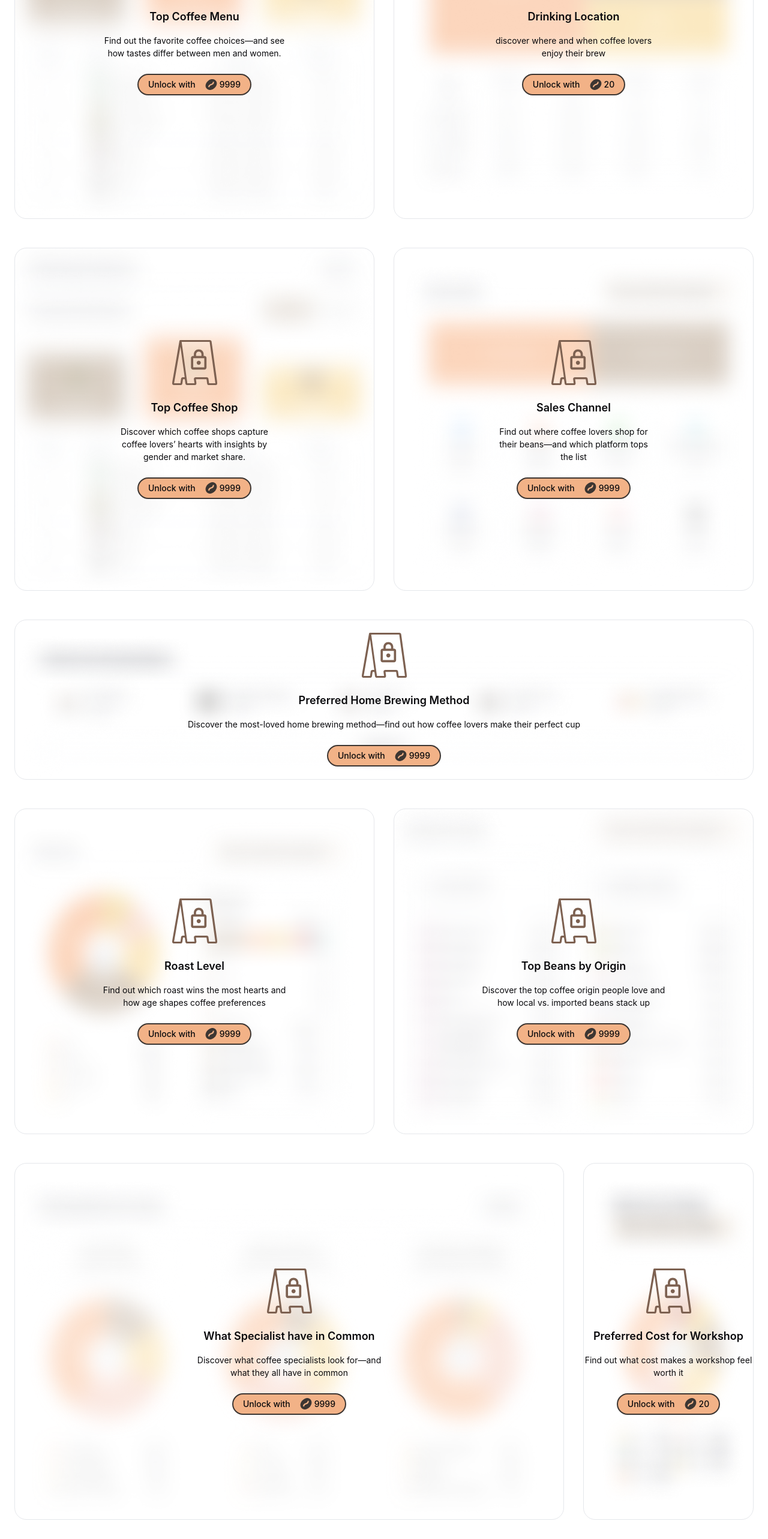
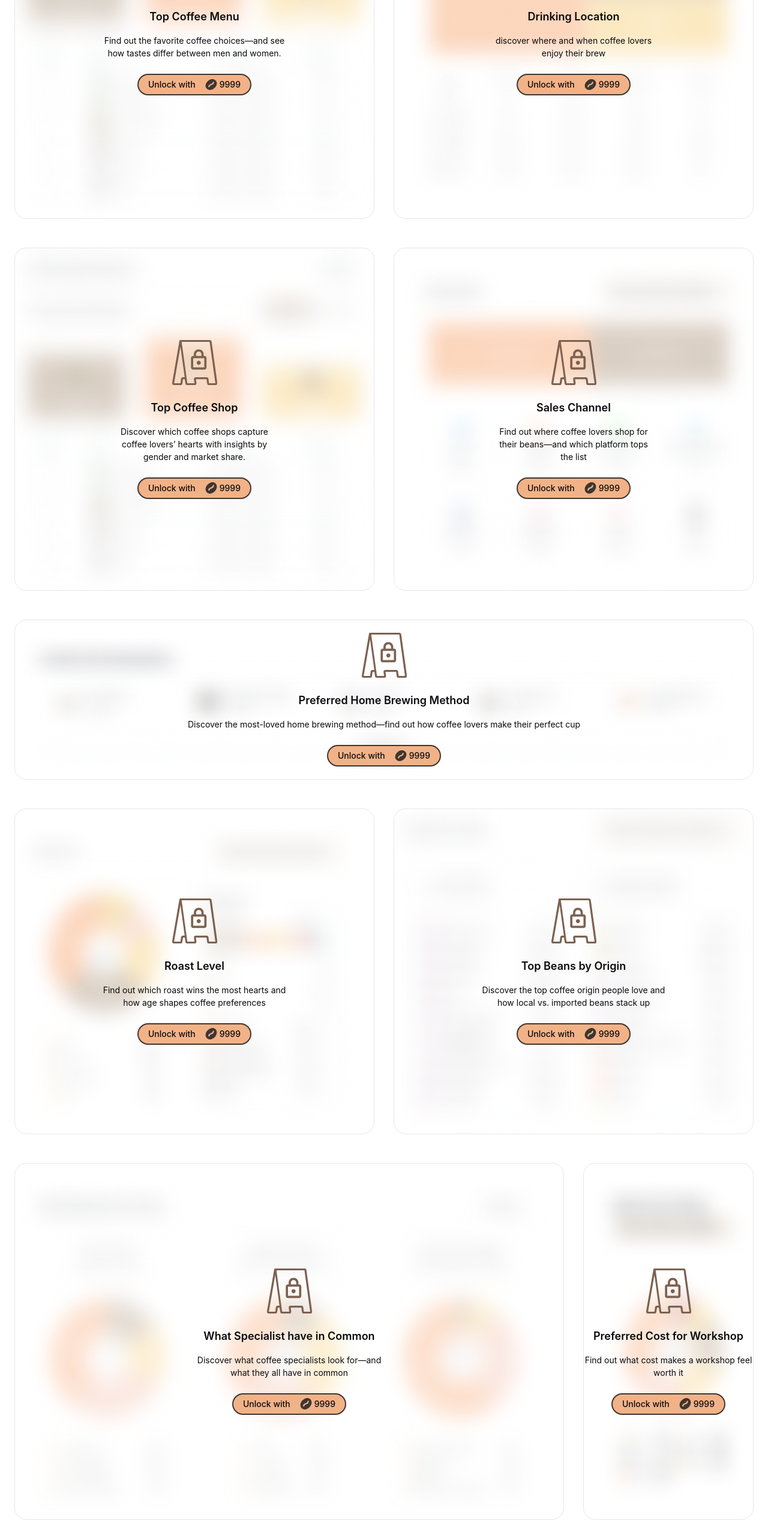
Before and after one commit to moo-ongsa/chart-js, a Next.js app: page /en/dashboard-lock in a window 1280 px wide. Shown: the part 1320-3886 px from the top of the page at 60% size. Built offline with nearby package versions, Linux system fonts and the light colour scheme; no server answers; a web font is replaced by a local one; what chartjs-chart-treemap would draw is missing.

Commit message:
fix price

```diff
--- a/src/components/reports/coffeeContentOpportunityCard/CoffeeContentOpportunityCard.lock.tsx
+++ b/src/components/reports/coffeeContentOpportunityCard/CoffeeContentOpportunityCard.lock.tsx
@@ -49,7 +49,7 @@ const CoffeeContentOpportunityCardLock: FC<
       <NoPermissionDashboard
         title={t("coffeeContentOpportunity")}
         subTitle={t("coffeeContentOpportunityLockDescription")}
-        beans={20}
+        beans={data?.price}
         onClickUnlockButton={onClickUnlockButton}
         className="max-w-[329px]"
         isLoading={loading}
--- a/src/components/reports/drinkingLocationCard/DrinkingLocationCard.lock.tsx
+++ b/src/components/reports/drinkingLocationCard/DrinkingLocationCard.lock.tsx
@@ -50,7 +50,7 @@ const DrinkingLocationCardLock: FC<DrinkingLocationCardLockProps> = ({
       <NoPermissionDashboard
         title={t("drinkingLocation")}
         subTitle={t("drinkingLocationLockDescription")}
-        beans={20}
+        beans={data?.price}
         onClickUnlockButton={onClickUnlockButton}
         className="max-w-[290px]"
         isLoading={loading}
--- a/src/components/reports/preferredCostForWorkshopCard/PreferredCostForWorkshopCard.lock.tsx
+++ b/src/components/reports/preferredCostForWorkshopCard/PreferredCostForWorkshopCard.lock.tsx
@@ -50,7 +50,7 @@ const PreferredCostForWorkshopCardLock: FC<
       <NoPermissionDashboard
         title={t("preferredCostForWorkshop")}
         subTitle={t("preferredCostForWorkshopLockDescription")}
-        beans={20}
+        beans={data?.price}
         onClickUnlockButton={onClickUnlockButton}
         className="max-w-[314px]"
         isLoading={loading}
--- a/src/components/reports/preferredNonCoffeeDrinkOptionsCard/PreferredNonCoffeeDrinkOptionsCard.lock.tsx
+++ b/src/components/reports/preferredNonCoffeeDrinkOptionsCard/PreferredNonCoffeeDrinkOptionsCard.lock.tsx
@@ -50,7 +50,7 @@ const PreferredNonCoffeeDrinkOptionsCardLock: FC<
       <NoPermissionDashboard
         title={t("preferredNonCoffeeDrinkOptions")}
         subTitle={t("preferredNonCoffeeDrinkOptionsLockDescription")}
-        beans={20}
+        beans={data?.price}
         onClickUnlockButton={onClickUnlockButton}
         className="max-w-[244px]"
         isLoading={loading}
```
